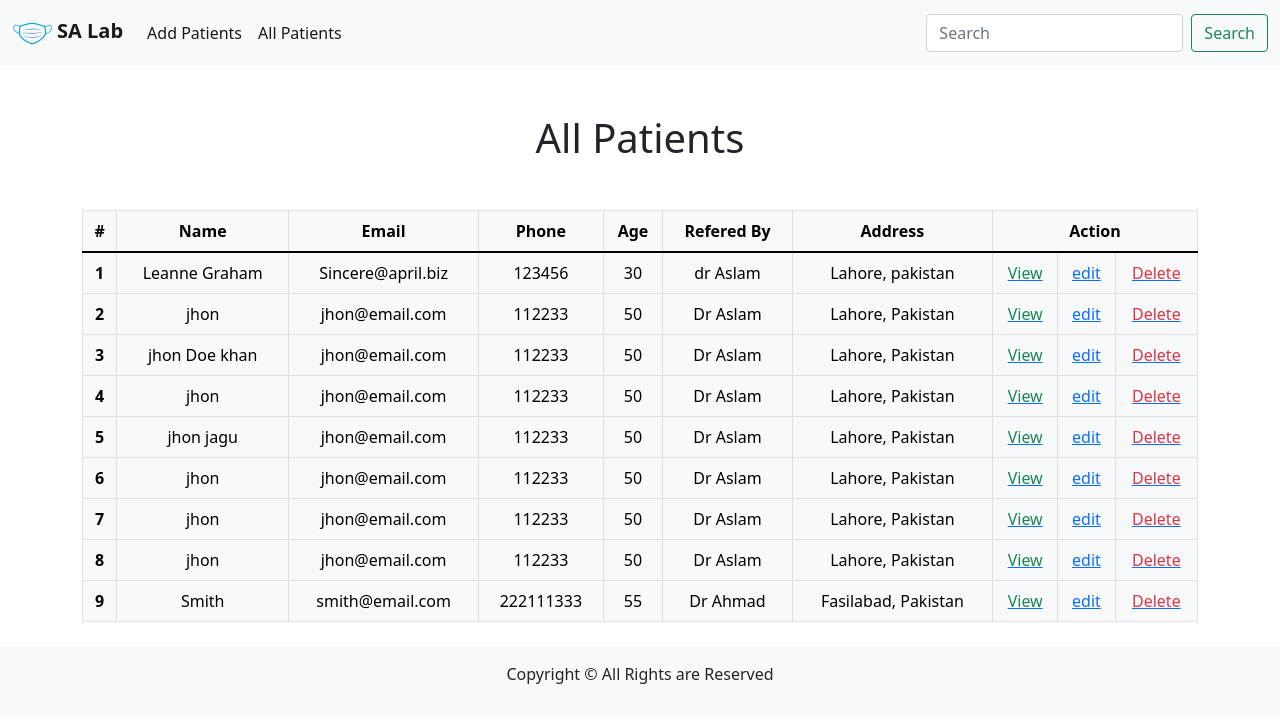
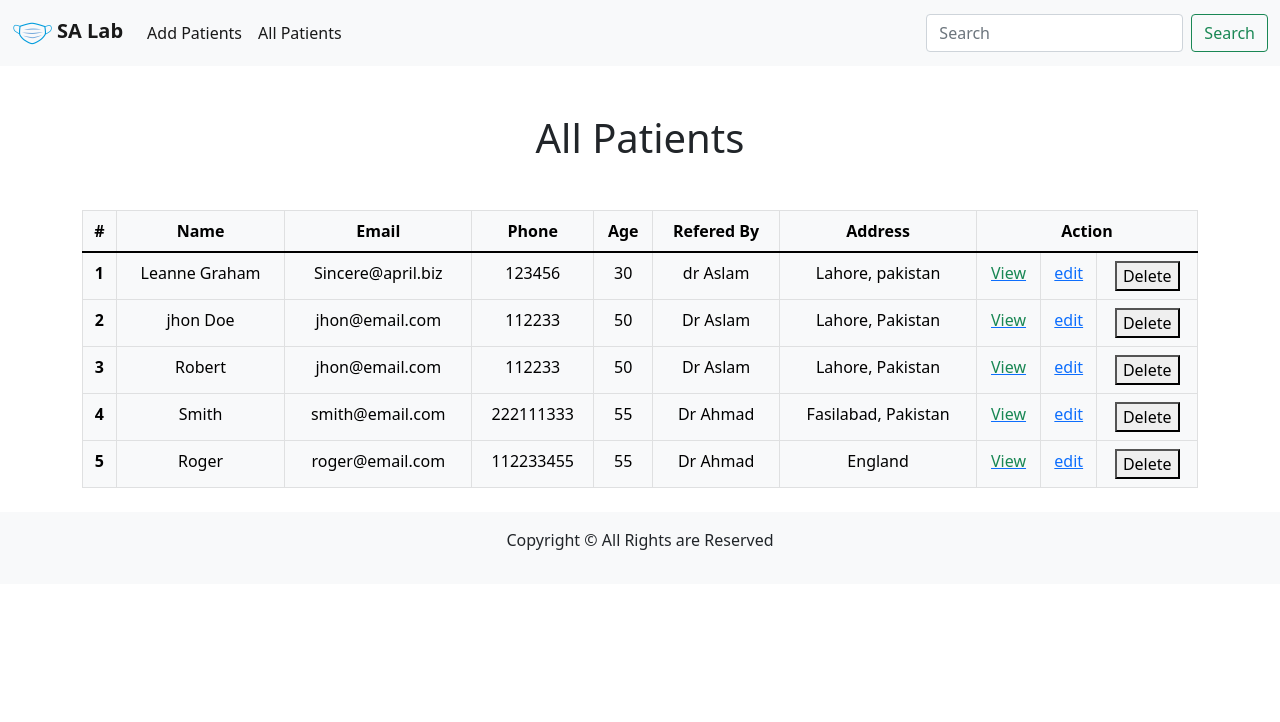
Before and after one commit to Sulman23/react-covid-reports, a React (Create React App) app: page /all in a window 1280 px wide. Shown: the top 722 px of the page. Built offline with nearby package versions, Linux system fonts and the light colour scheme; data requests are answered from the project's data file.

Commit message:
delete Patient logic almost done

```diff
--- a/db.json
+++ b/db.json
@@ -10,16 +10,7 @@
       "address": "Lahore, pakistan"
     },
     {
-      "name": "jhon",
-      "email": "jhon@email.com",
-      "phone": "112233",
-      "age": "50",
-      "refer": "Dr Aslam",
-      "address": "Lahore, Pakistan",
-      "id": 2
-    },
-    {
-      "name": "jhon Doe khan",
+      "name": "jhon Doe ",
       "email": "jhon@email.com",
       "phone": "112233",
       "age": "50",
@@ -28,49 +19,13 @@
       "id": 3
     },
     {
-      "name": "jhon",
-      "email": "jhon@email.com",
-      "phone": "112233",
-      "age": "50",
-      "refer": "Dr Aslam",
-      "address": "Lahore, Pakistan",
-      "id": 4
-    },
-    {
-      "name": "jhon jagu",
+      "name": "Robert",
       "email": "jhon@email.com",
       "phone": "112233",
       "age": "50",
       "refer": "Dr Aslam",
       "address": "Lahore, Pakistan",
       "id": 5
-    },
-    {
-      "name": "jhon",
-      "email": "jhon@email.com",
-      "phone": "112233",
-      "age": "50",
-      "refer": "Dr Aslam",
-      "address": "Lahore, Pakistan",
-      "id": 6
-    },
-    {
-      "name": "jhon",
-      "email": "jhon@email.com",
-      "phone": "112233",
-      "age": "50",
-      "refer": "Dr Aslam",
-      "address": "Lahore, Pakistan",
-      "id": 7
-    },
-    {
-      "name": "jhon",
-      "email": "jhon@email.com",
-      "phone": "112233",
-      "age": "50",
-      "refer": "Dr Aslam",
-      "address": "Lahore, Pakistan",
-      "id": 8
     },
     {
       "name": "Smith",
@@ -80,6 +35,15 @@
       "refer": "Dr Ahmad",
       "address": "Fasilabad, Pakistan",
       "id": 9
+    },
+    {
+      "name": "Roger",
+      "email": "roger@email.com",
+      "phone": "112233455",
+      "age": "55",
+      "refer": "Dr Ahmad",
+      "address": "England",
+      "id": 10
     }
   ]
 }
--- a/src/components/AllPatients.jsx
+++ b/src/components/AllPatients.jsx
@@ -23,8 +23,8 @@ const AllPatients = () => {
 
   // Deleting Patient
   const deletePatient = async (id) => {
-    // await axios.delete(`http://localhost:3001/patients/${id}`, patients);
-    // getPatients();
+    await axios.delete(`http://localhost:3001/patients/${id}`, patients);
+    getPatients();
   };
 
   return (
@@ -76,12 +76,13 @@ const AllPatients = () => {
                       </Link>
                     </td>
                     <td>
-                      <Link onClick={() => deletePatient(patient.id)}>
+                      {/* <Link onClick={() => deletePatient(patient.id)}>
                         <span className="text-danger">
-                          {/* <AiFillDelete /> */}
+                          <AiFillDelete />
                           Delete
                         </span>
-                      </Link>
+                      </Link> */}
+                      <button onClick={() => deletePatient(patient.id)}>Delete</button>
                     </td>
                   </tr>
                 ))}
```
